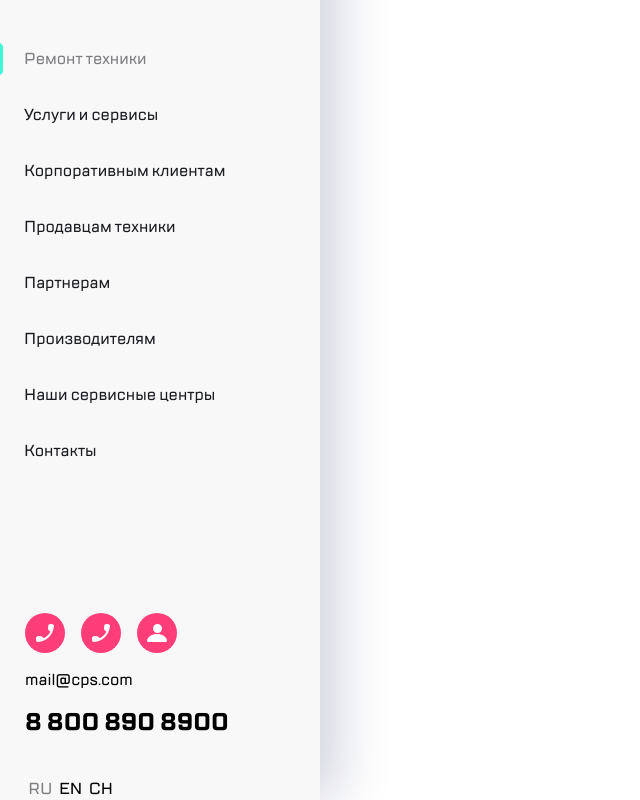
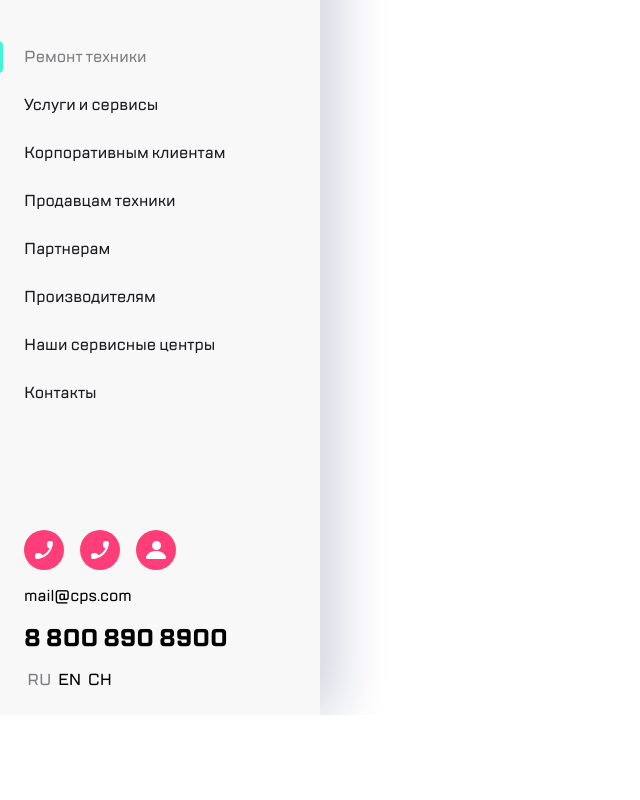
Before and after one commit to Shedon023/Aside, a plain HTML site: page index.html in a window 1280 px wide. Shown: the part 85-885 px from the top of the page, without its empty margins (0-640 px from the left). After the commit the page ends 800 px from the top, so only its background shows below. Drawn offline with Linux system fonts and the light colour scheme; files whose address does not match are found by name.

Commit message:
fixed CSS styles

```diff
--- a/css/style.css
+++ b/css/style.css
@@ -23,31 +23,32 @@
   box-sizing: border-box;
 }
 
-aside {
+.aside {
+  display: flex;
+  flex-direction: column;
+  justify-content: space-between;
   background-color: #f8f8f8;
   font-family: TT Lakes normal;
-  max-width: 320px;
+  width: 320px;
   box-shadow: 16px 0 52px #0e185033;
-  height: 100%;
+  height: 100vh;
+  position: sticky;
+  padding: 24px;
+  overflow: auto;
 }
 
 .header {
   display: flex;
   justify-content: space-between;
-  margin-bottom: 50px;
 }
 
 .header__left {
   display: flex;
   gap: 15px;
-  margin-top: 24px;
-  margin-left: 24px;
 }
 
 .header__right {
   display: flex;
-  margin-top: 24px;
-  margin-right: 24px;
 }
 
 .btn {
@@ -78,22 +79,21 @@ aside {
   background-repeat: no-repeat;
 }
 
-.nav-menu {
-  margin-bottom: 150px;
-}
 .nav-menu__list {
   display: flex;
   flex-direction: column;
-  margin-left: 24px;
-  gap: 32px;
+  gap: 24px;
   list-style-type: none;
 }
 .list-item {
   font-size: 16px;
   line-height: 24px;
   color: #1b1c21;
+  cursor: pointer;
 }
-.active {
+
+.active,
+.list-item:hover {
   color: #7e7e82;
   position: relative;
 }
@@ -105,13 +105,10 @@ aside {
   left: -25px;
   top: -5px;
 }
-.footer-info {
-  margin-left: 25px;
-}
+
 .footer-info_buttons {
   display: flex;
   gap: 16px;
-  margin-bottom: 16px;
 }
 .call {
   background-image: url(../img/phone.svg);
@@ -131,12 +128,18 @@ aside {
   background-repeat: no-repeat;
 }
 
+.footer-info {
+  display: flex;
+  flex-direction: column;
+  gap: 15px;
+}
+
 .footer-info__contacts {
   display: flex;
   flex-direction: column;
   gap: 15px;
   font-size: 16px;
-  margin-bottom: 40px;
+  cursor: pointer;
 }
 a {
   color: black;
@@ -152,3 +155,13 @@ a {
 .lang-active {
   color: #7e7e82;
 }
+
+label {
+  cursor: pointer;
+}
+
+.main-content-wrapper {
+  display: flex;
+  flex-direction: column;
+  gap: 48px;
+}
--- a/index.html
+++ b/index.html
@@ -8,7 +8,8 @@
   </head>
 </html>
 <body>
-  <aside>
+  <aside class="aside">
+    <div class="main-content-wrapper">
       <header class="header">
         <div class="header__left">
           <button class="btn cross"></button>
@@ -33,7 +34,7 @@
           <li><a class="list-item">Контакты</a></li>
         </ul>
       </nav>
-
+    </div>
     <footer class="footer-info">
       <div class="footer-info_buttons">
         <button class="btn call"></button>
```
Lines whose indentation alone changed are shown as unchanged.
